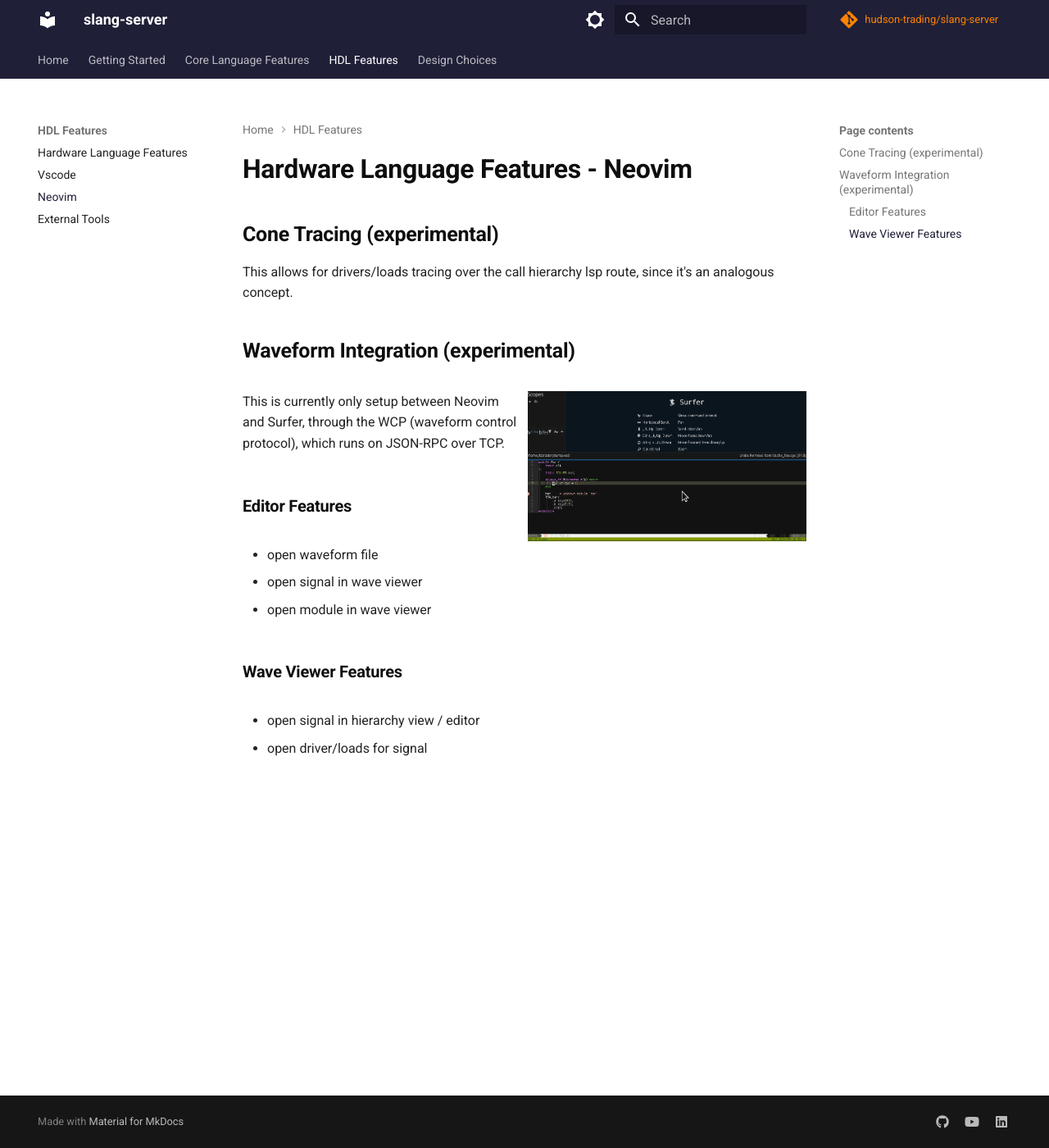
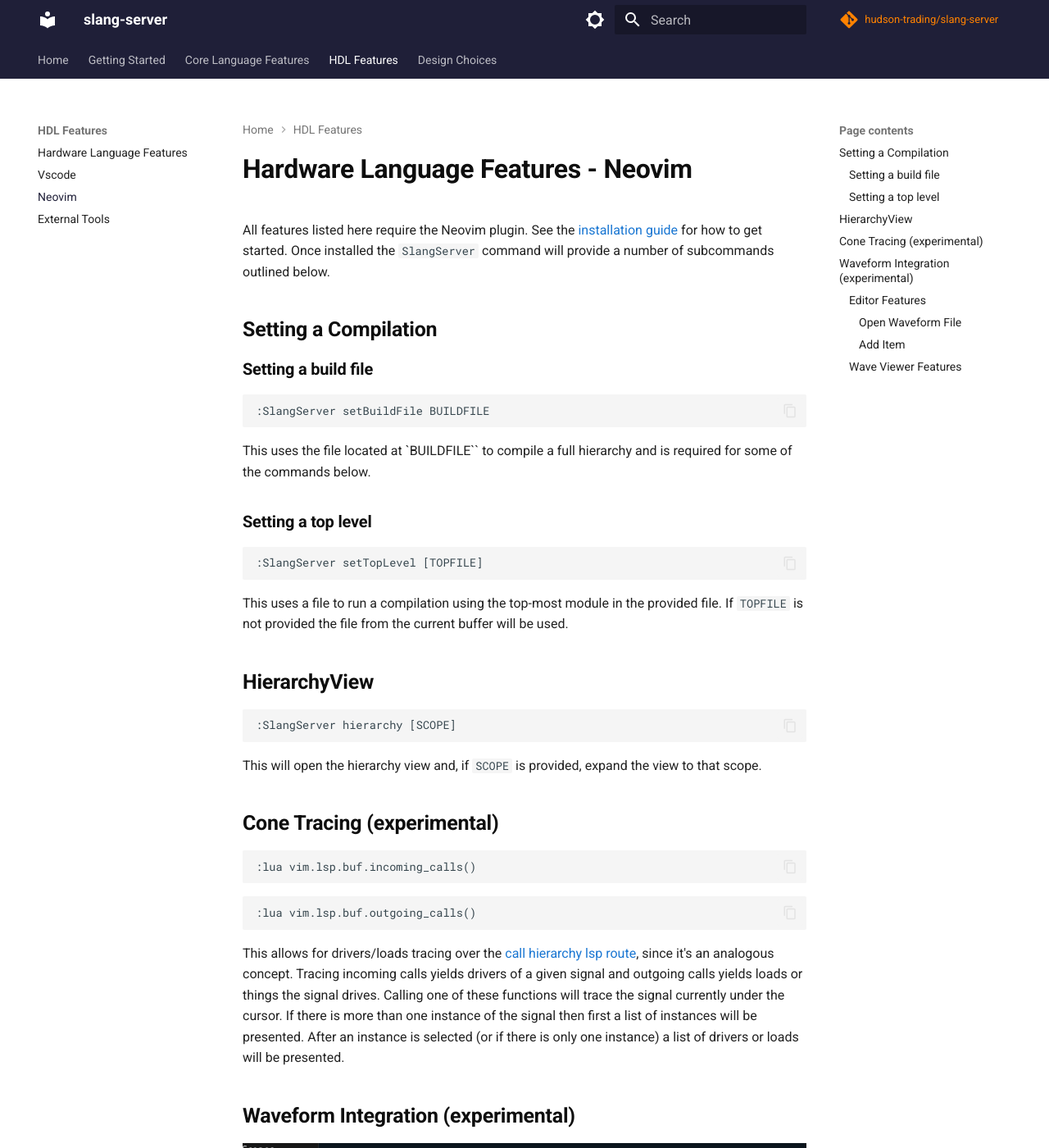
Before and after one commit to hudson-trading/slang-server, an MkDocs documentation site: the page built from docs/hdl/neovim.md, in a window 1280 px wide and 1400 px high. Shown: the whole window at 82% size. Built offline with MkDocs 1.6.1 and Material for MkDocs 9.7.7, drawn with Linux system fonts in a browser that asks for light colours; comment, search, counter and statistics services are not loaded; some of the changed text lies outside the part shown.

Commit message:
Neovim plugin documentation

````diff
--- a/docs/hdl/neovim.md
+++ b/docs/hdl/neovim.md
@@ -7,30 +7,82 @@ hide:
 
 # Hardware Language Features - Neovim
 
+All features listed here require the Neovim plugin.  See the [installation guide](../start/installing.md) for how to get started.
+Once installed the `SlangServer` command will provide a number of subcommands outlined below.
+
+## Setting a Compilation
+
+### Setting a build file
+
+```
+:SlangServer setBuildFile BUILDFILE
+```
+
+This uses the file located at `BUILDFILE`` to compile a full hierarchy and is required for some of the commands below.
+
+### Setting a top level
+
+```
+:SlangServer setTopLevel [TOPFILE]
+```
+
+This uses a file to run a compilation using the top-most module in the provided file.  If `TOPFILE` is not provided the file from the current buffer will be used.
+
+## HierarchyView
+
+```
+:SlangServer hierarchy [SCOPE]
+```
+
+This will open the hierarchy view and, if `SCOPE` is provided, expand the view to that scope.
+
 ## Cone Tracing (experimental)
 
-This allows for drivers/loads tracing over the call hierarchy lsp route, since it's an analogous concept.
+```
+:lua vim.lsp.buf.incoming_calls()
+```
+```
+:lua vim.lsp.buf.outgoing_calls()
+```
+
+This allows for drivers/loads tracing over the [call hierarchy lsp route](https://neovim.io/doc/user/lsp.html#vim.lsp.buf.incoming_calls()), since it's an analogous concept.  Tracing incoming calls yields drivers of a given signal and outgoing calls yields loads or things the signal drives.
+Calling one of these functions will trace the signal currently under the cursor.
+If there is more than one instance of the signal then first a list of instances will be presented.
+After an instance is selected (or if there is only one instance) a list of drivers or loads will be presented.
 
 ## Waveform Integration (experimental)
 
-<div class="grid" markdown>
-<div class="grid-item" markdown>
+![WCP](neovim/wcp.gif)
 
 This is currently only setup between Neovim and Surfer, through the WCP (waveform control protocol), which runs on JSON-RPC over TCP.
 
 ### Editor Features
-- open waveform file
-- open signal in wave viewer
-- open module in wave viewer
+
+#### Open Waveform File
+
+```
+:SlangServer openWaveform WAVEFILE
+```
+
+This opens the waveform file (e.g. VCD or FST) indicated by `WAVEFILE`.
+If there is no currently active WCP session a new waveform viewer will be launched using the command provided in the `wcpCommand` config field.
+By default this is Surfer.
+If a WCP session already exists, the new waveform file will be loaded.
+Additionally, if a `buildPattern` config field is provided, the build file which corresponds to the current wave file will be used to produce a compilation.
+E.g. given a wave file of `/some/dir/foo.fst` and a `buildPattern` of `/some/other/dir/{}.f` and compilation will be made using `/some/other/dir/foo.f`.
+
+
+#### Add Item
+
+```
+:SlangServer addToWaves [RECURSIVE]
+```
+
+Adds the signal, module, interface or other scope currently under the cursor to the waveform viewer.
+If `RECURSIVE` is provided and is `true` and the item is a scope it will be added recursively.
+If more than one instance of the item exists, a list of instances will be provided to choose from.
 
 ### Wave Viewer Features
-- open signal in hierarchy view / editor
-- open driver/loads for signal
-
-</div>
-<div class="grid-item" markdown>
-
-![WCP](neovim/wcp.gif)
-
-</div>
-</div>
+- Goto Definition
+- Add Drivers
+- Add Loads
````
